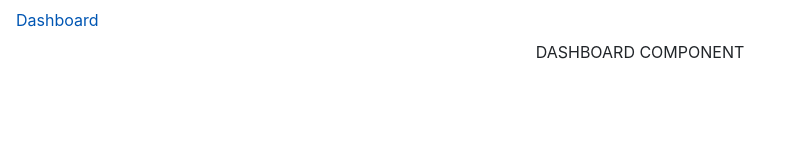
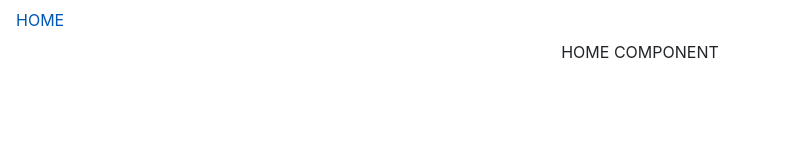
Before and after one commit to Alejandro04/videosappReactjs, a React (Create React App) app: page / in a window 1280 px wide. Shown: the top 160 px of the page, without its empty margins (0-786 px from the left). Built offline with nearby package versions, Linux system fonts and the light colour scheme.

Commit message:
rename dashboard component to home component

```diff
--- a/src/App.js
+++ b/src/App.js
@@ -3,7 +3,7 @@
 import './App.css'
 import 'bootstrap/dist/css/bootstrap.min.css'
 import NavBar from './components/NavBar'
-import Dashboard from "./components/Dashboard"
+import Home from "./components/Home"
 import { Container } from 'reactstrap'
 import { Provider } from 'react-redux'
 import store from './store'
@@ -18,7 +18,7 @@
             <NavBar />
             <Container>
               <Switch>
-                <Route exact path='/' component={Dashboard} />
+                <Route exact path='/' component={Home} />
               </Switch>
             </Container>
           </div>
--- a/src/components/Dashboard.jsx
+++ b/src/components/Home.jsx
@@ -3,7 +3,7 @@
 export default (props) => {
   return (
    <div>
-       DASHBOARD COMPONENT
+       HOME COMPONENT
    </div>
   );
 };
--- a/src/components/NavBar.jsx
+++ b/src/components/NavBar.jsx
@@ -6,7 +6,7 @@
     <div>
       <Nav>
         <NavItem>
-          <NavLink href="#">Dashboard</NavLink>
+          <NavLink href="#">HOME</NavLink>
         </NavItem>
       </Nav>
     </div>
```
Also changed, not shown: 1 other file (tests, documents, lock files or other folders).
